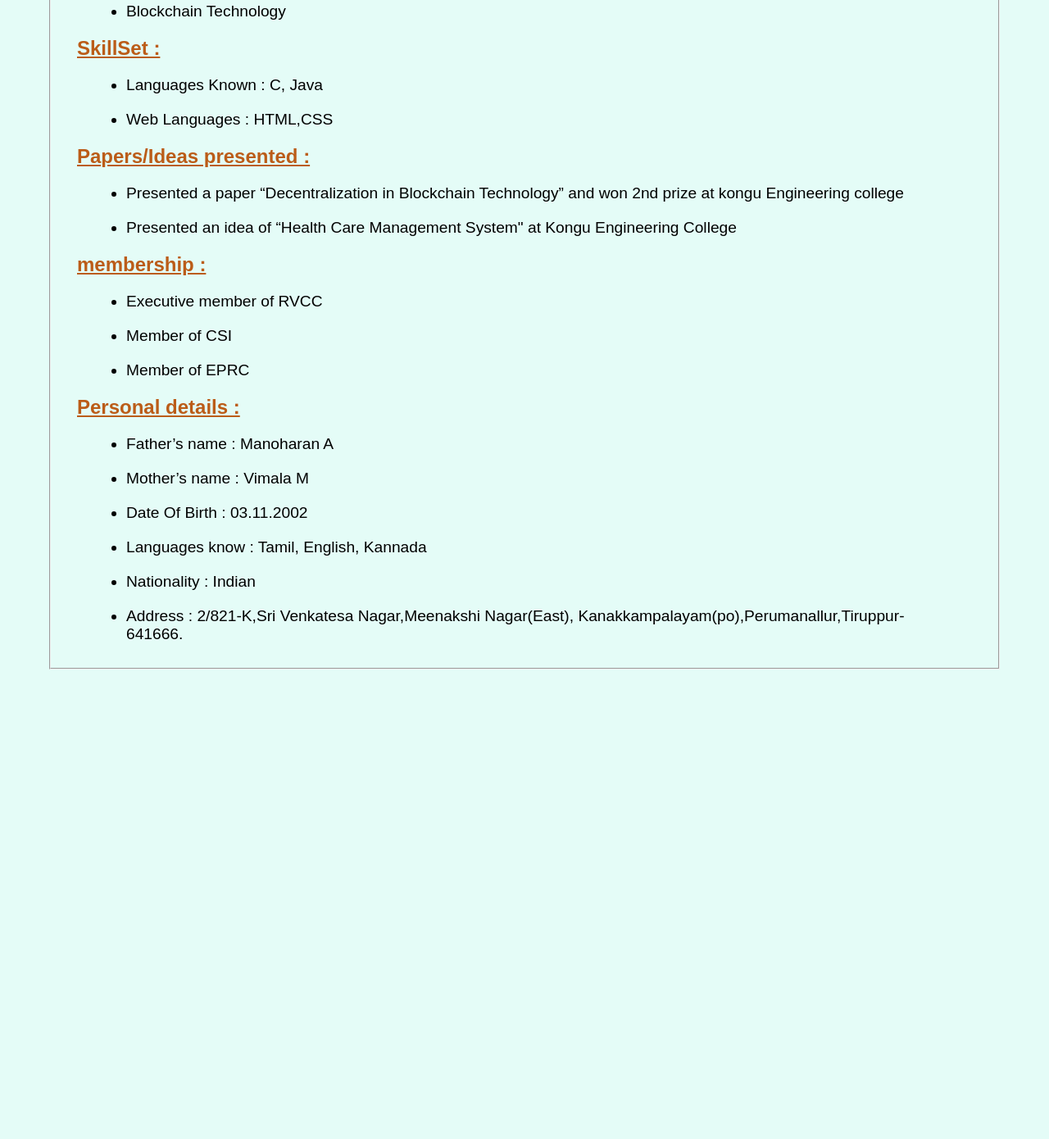
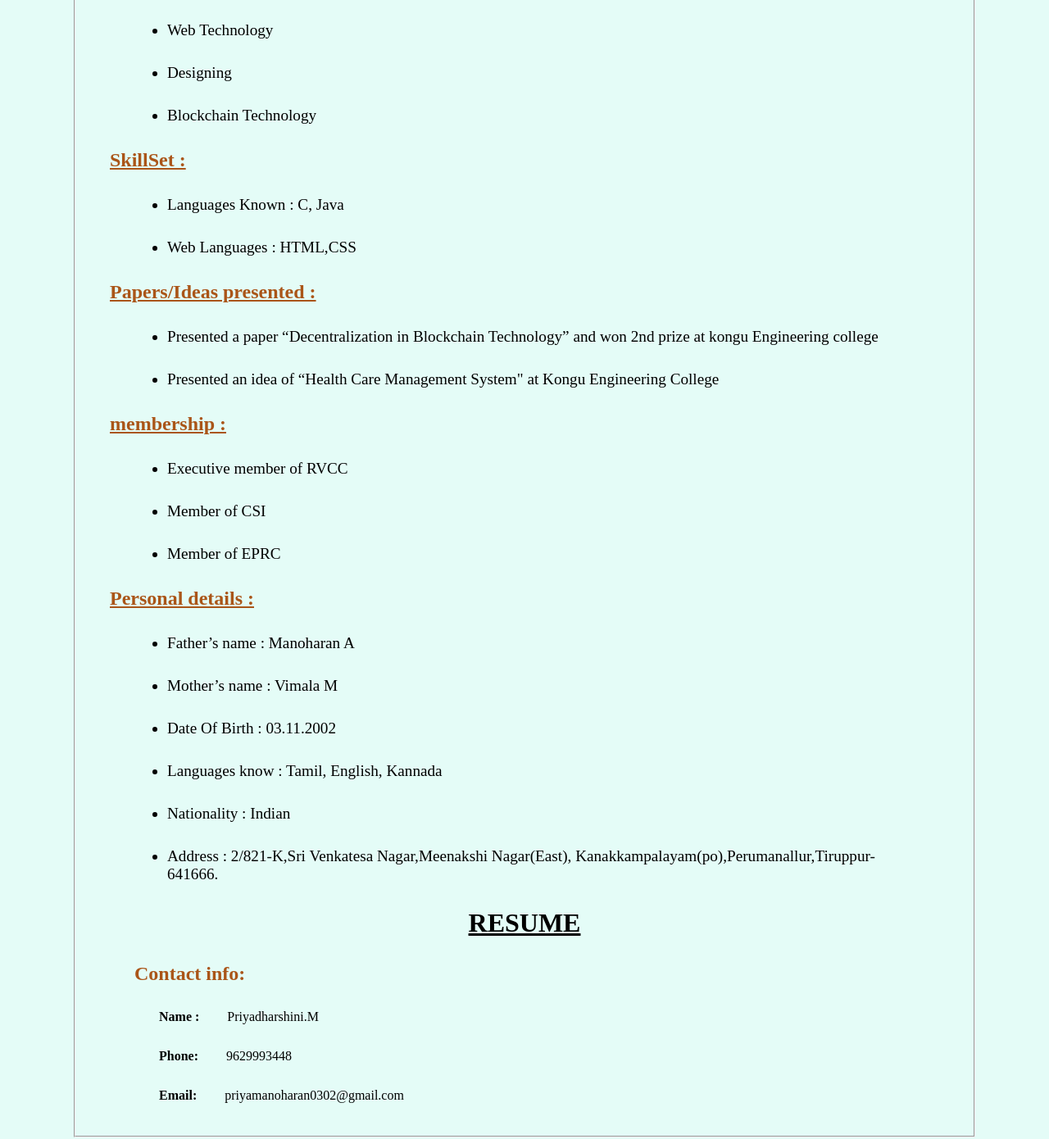
Before and after one commit to priya031102/Resume, a plain HTML site: page index.html in a window 1280 px wide. Shown: the part 884-2274 px from the top of the page at 82% size. Before the commit the page ends 1741 px from the top, so only its background shows below. Drawn offline with Linux system fonts and the light colour scheme.

Commit message:
Update index.html

```diff
--- a/index.html
+++ b/index.html
@@ -11,11 +11,11 @@
 <style>
 
     *{
-        font-family: sans-serif;
-        margin: 20px;
+        font-family: algerian;
+        margin: 30px;
     }
     h2{
-        color: rgb(187, 92, 24);
+        color: rgb(170, 85, 24);
     }
     body{
         background-color: rgb(228, 252, 247);
@@ -126,7 +126,13 @@
         <li>Address :   2/821-K,Sri Venkatesa Nagar,Meenakshi Nagar(East),
             Kanakkampalayam(po),Perumanallur,Tiruppur-641666.</li>
     </ul>
+   <h1 style="text-align: center; text-decoration: underline;" >RESUME</h1>
 
+    <div style="margin-left:30px">
+    <h2>Contact info:</h2>
+    <p><strong>Name :</strong> Priyadharshini.M</p>
+    <p><strong>Phone:</strong> 9629993448</p>
+    <p><strong>Email:</strong> priyamanoharan0302@gmail.com</p>
 
 
 </fieldset>
```
